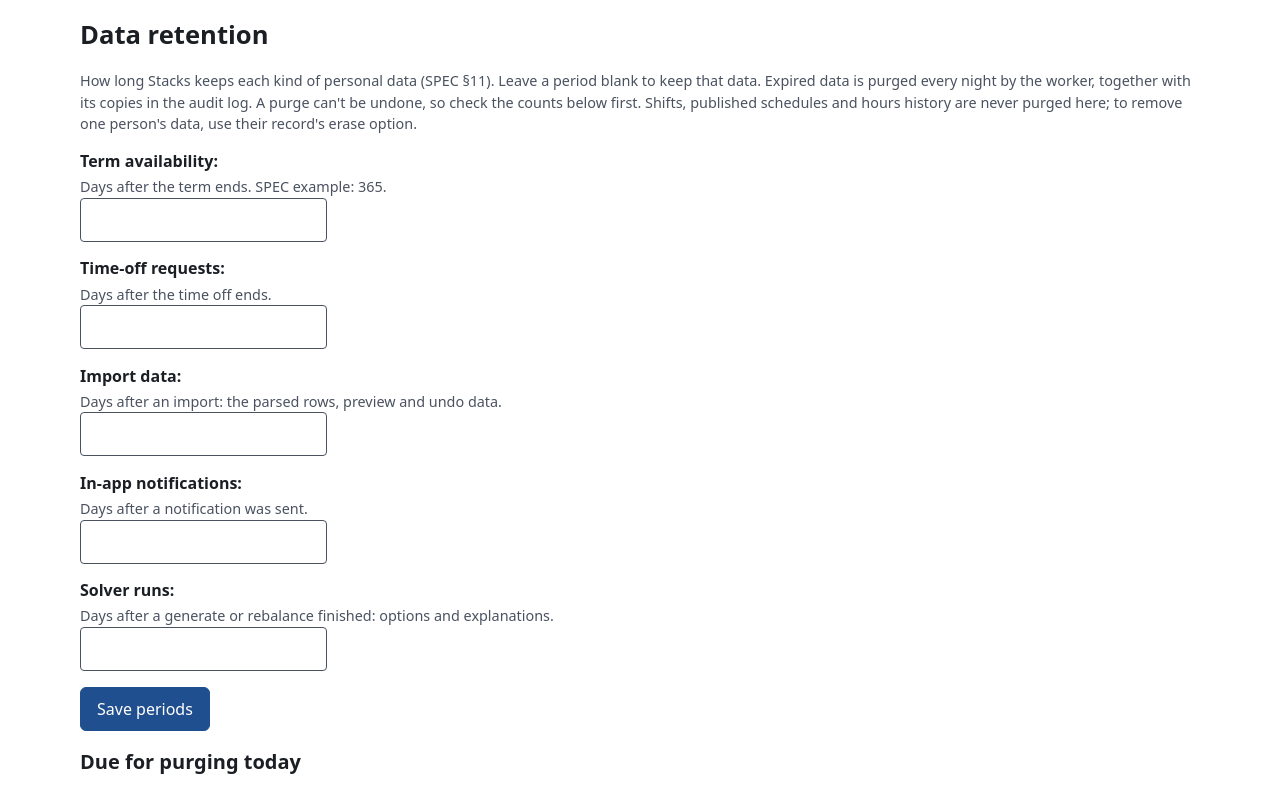
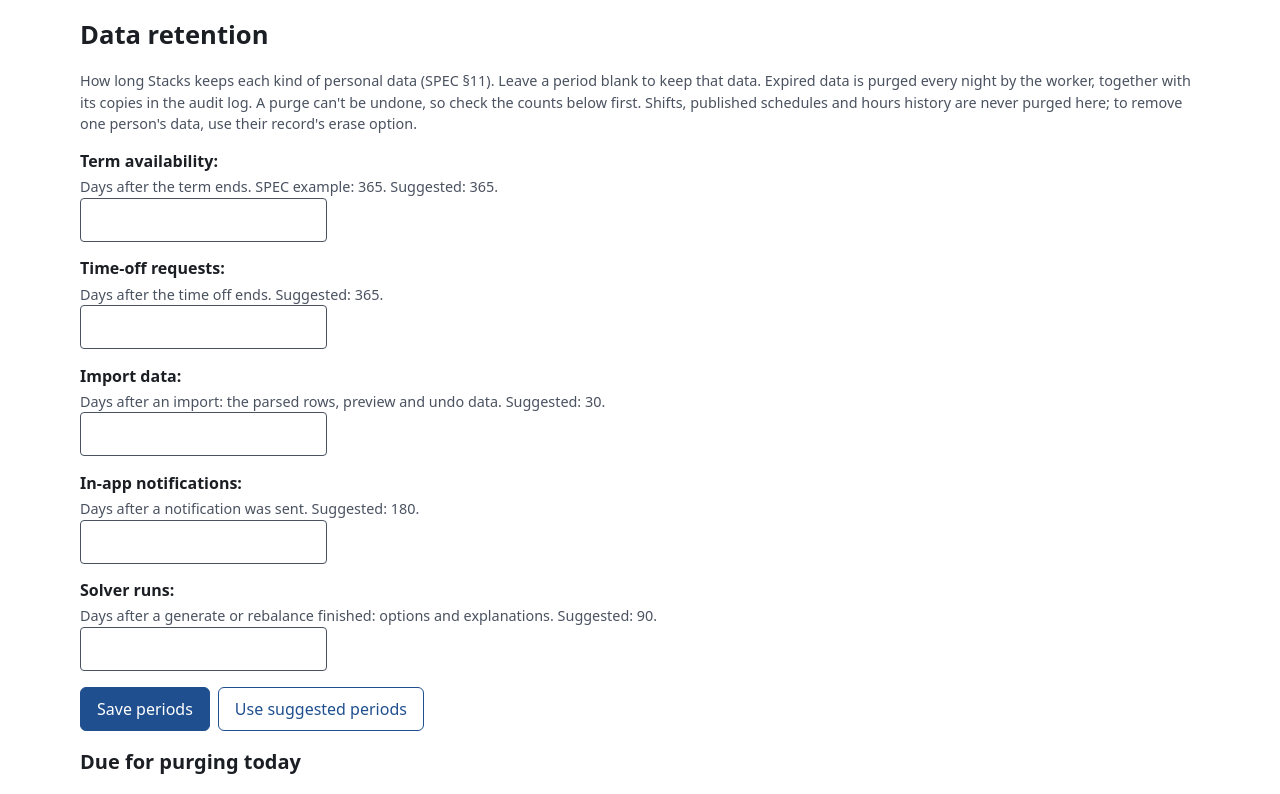
Before and after one commit to ByYudkowskysTentacle/stacks-scheduling, a Django app: template app/templates/core/retention.html in a window 1280 px wide. Shown: the part 101-895 px from the top of the page. Run offline with Django 5.2, Linux system fonts and the light colour scheme; the template is opened without the code that fills it: values that come from a table or form of the project are taken from there, others are empty; parts of the project's set-up code (start-up, migrations or seed data) failed here and were passed over.

Commit message:
Retention: suggested periods with "use suggested periods"
Periods still start blank (D105). Each field now shows its suggested
period, and a "Use suggested periods" button fills the form without
saving, so the admin reviews and saves. Nothing is purged until the
nightly run or Purge now.

Co-Authored-By: Claude Opus 5.5 <noreply@anthropic.com>
Claude-Session: https://claude.ai/code/session_01EqdqGgVhDk52tKZYGXfyst

```diff
--- a/app/core/forms.py
+++ b/app/core/forms.py
@@ -178,3 +178,11 @@ class RetentionPolicyForm(forms.ModelForm):
     class Meta:
         model = RetentionPolicy
         fields = ["availability_days", "time_off_days", "import_days", "notification_days", "solve_run_days"]
+
+    def __init__(self, *args, **kwargs):
+        super().__init__(*args, **kwargs)
+        from app.core.retention import SUGGESTED
+
+        for name, days in SUGGESTED.items():
+            field = self.fields[name]
+            field.help_text = f"{field.help_text} Suggested: {days}.".strip()
--- a/app/core/retention.py
+++ b/app/core/retention.py
@@ -93,6 +93,16 @@ def _purge_solve_runs(qs) -> int:
     return len(ids)
 
 
+# Suggested periods in days (D105): shown next to each field and applied only when an admin
+# clicks "Use suggested periods" and then saves. SPEC §11 gives the availability example.
+SUGGESTED = {
+    "availability_days": 365,
+    "time_off_days": 365,
+    "import_days": 30,
+    "notification_days": 180,
+    "solve_run_days": 90,
+}
+
 RULES = (
     Rule("availability_days", "Term availability", _availability, _purge_availability),
     Rule("time_off_days", "Time-off requests", _time_off, _purge_time_off),
--- a/app/core/views.py
+++ b/app/core/views.py
@@ -303,6 +303,11 @@ class RetentionView(OrgViewMixin, TemplateView):
     def post(self, request, *args, **kwargs):
         org = request.organization
         policy = retention.policy_for(org)
+        if request.POST.get("action") == "suggest":
+            # Fill the form only: nothing is saved until the admin presses Save (D105).
+            form = RetentionPolicyForm(instance=policy, initial=retention.SUGGESTED)
+            messages.info(request, "Suggested periods filled in below. Review them, then save.")
+            return self.render_to_response(self.get_context_data(form=form))
         if request.POST.get("action") == "purge":
             if request.POST.get("confirm") != "yes":
                 messages.error(request, "Tick the confirmation box to purge.")
--- a/app/templates/core/retention.html
+++ b/app/templates/core/retention.html
@@ -6,7 +6,10 @@
 <p class="help">How long Stacks keeps each kind of personal data (SPEC §11). Leave a period blank to keep that data. Expired data is purged every night by the worker, together with its copies in the audit log. A purge can't be undone, so check the counts below first. Shifts, published schedules and hours history are never purged here; to remove one person's data, use their record's erase option.</p>
 <form method="post" class="stacked-form" novalidate>{% csrf_token %}
   {{ form.as_div }}
-  <div class="form-actions"><button type="submit" name="action" value="save" class="button button--primary">Save periods</button></div>
+  <div class="form-actions">
+    <button type="submit" name="action" value="save" class="button button--primary">Save periods</button>
+    <button type="submit" name="action" value="suggest" class="button" formnovalidate>Use suggested periods</button>
+  </div>
 </form>
 <h2>Due for purging today</h2>
 <table class="data-table">
```
Also changed, not shown: tests/app/test_retention.py (+12 -0 lines).
